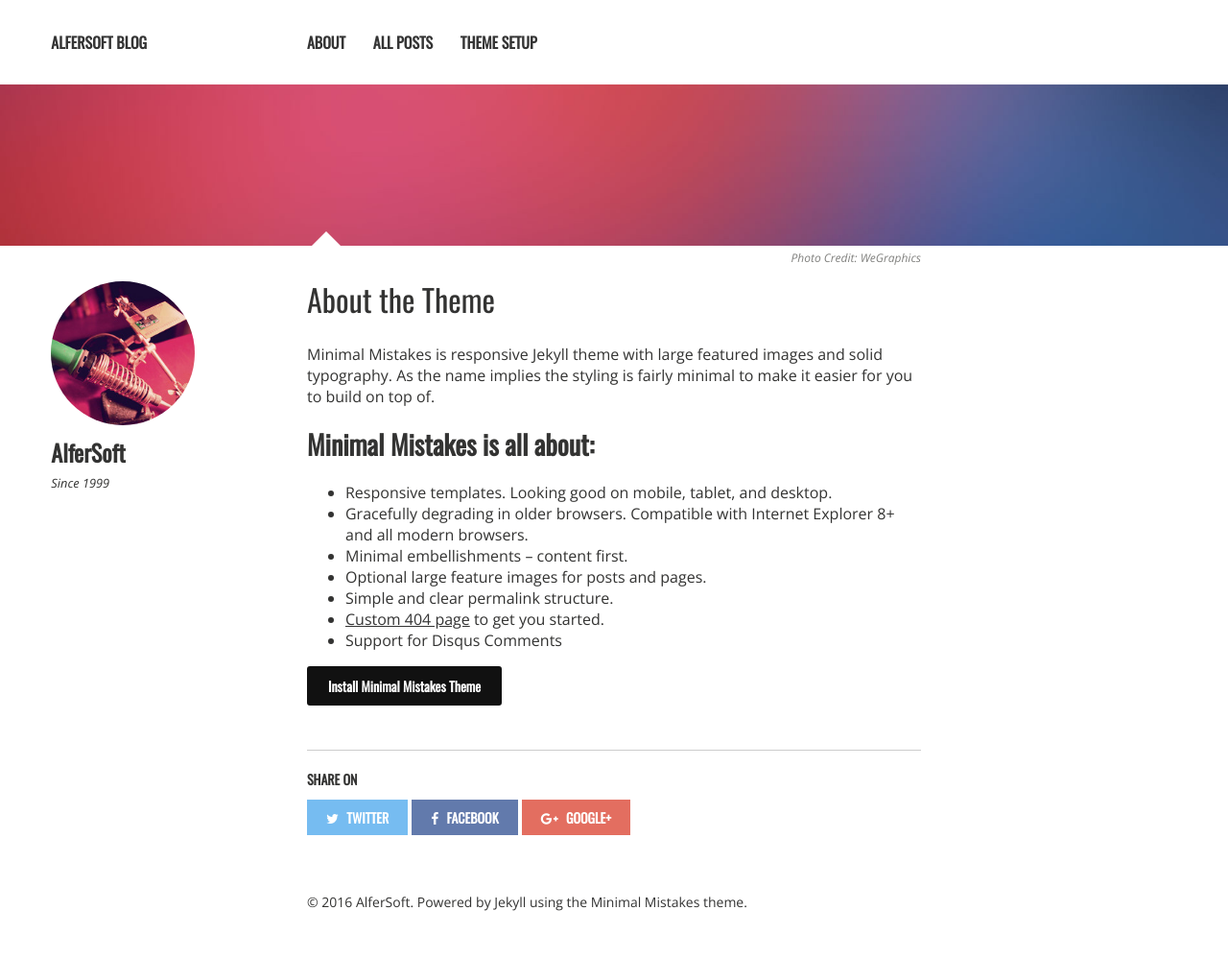
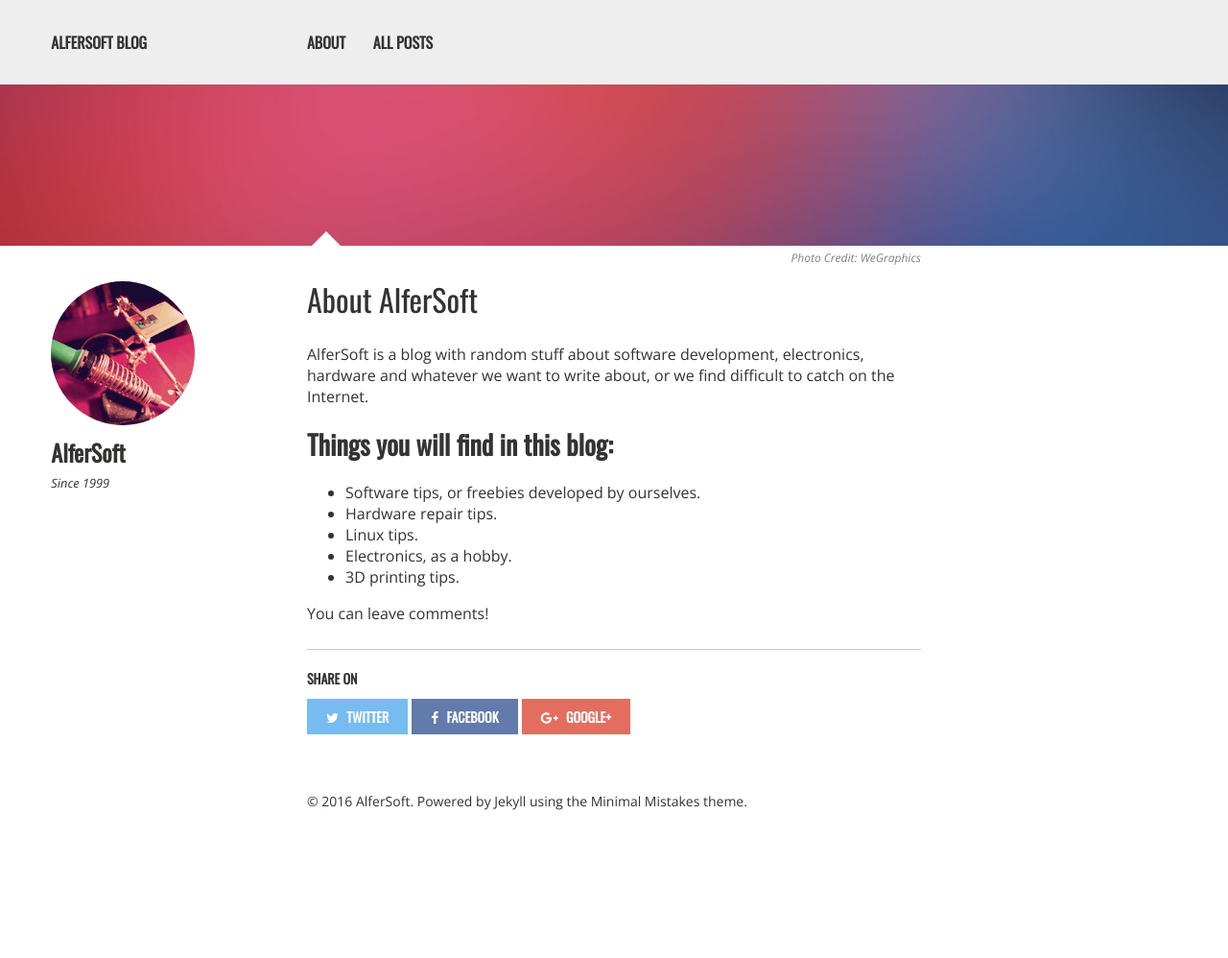
Before and after one commit to fvicente/alfersoft.com.ar, a Jekyll site: the page built from about/index.md, in a window 1280 px wide. Shown: the whole page at 96% size. Built offline with Jekyll 4.4.1, drawn with Linux system fonts in a browser that asks for light colours; nearby versions of some CDN libraries; comment, search, counter and statistics services are not loaded; after the commit the page ends 900 px from its top, so only the background shows below that.

Commit message:
Customizing site

```diff
--- a/_data/authors.yml
+++ b/_data/authors.yml
@@ -1,6 +1,6 @@
 # Authors
 
-avicente:
+alf:
   name: Alf
   web: http://www.alfersoft.com.ar/blog
   email: avicente@gmail.com
--- a/_data/navigation.yml
+++ b/_data/navigation.yml
@@ -6,5 +6,5 @@
 - title: All Posts
   url: /posts/
 
-- title: Theme Setup
-  url: /theme-setup/
+# - title: Theme Setup
+#   url: /theme-setup/
--- a/_sass/page.scss
+++ b/_sass/page.scss
@@ -19,6 +19,7 @@ body {
 	font-weight: 700;
 	text-transform: uppercase;
 	@include clearfix;
+	background-color: #eee;
 }
 
 /* Site name */
--- a/about/index.md
+++ b/about/index.md
@@ -1,8 +1,8 @@
 ---
 layout: page
-title: About the Theme
-tags: [about, Jekyll, theme, responsive]
-modified: 2014-08-08T20:53:07.573882-04:00
+title: About AlferSoft
+tags: [about, AlferSoft, software, electronics, hobby]
+modified: 2016-02-17T00:00:00.000000-03:00
 comments: true
 image:
   feature: sample-image-2.jpg
@@ -10,16 +10,14 @@ image:
   creditlink: http://wegraphics.net/downloads/free-ultimate-blurred-background-pack/
 ---
 
-Minimal Mistakes is responsive Jekyll theme with large featured images and solid typography. As the name implies the styling is fairly minimal to make it easier for you to build on top of.
+AlferSoft is a blog with random stuff about software development, electronics, hardware and whatever we want to write about, or we find difficult to catch on the Internet.
 
-## Minimal Mistakes is all about:
+## Things you will find in this blog:
 
-* Responsive templates. Looking good on mobile, tablet, and desktop.
-* Gracefully degrading in older browsers. Compatible with Internet Explorer 8+ and all modern browsers.
-* Minimal embellishments -- content first.
-* Optional large feature images for posts and pages.
-* Simple and clear permalink structure.
-* [Custom 404 page](http://mmistakes.github.io/minimal-mistakes/404.html) to get you started.
-* Support for Disqus Comments
+* Software tips, or freebies developed by ourselves.
+* Hardware repair tips.
+* Linux tips.
+* Electronics, as a hobby.
+* 3D printing tips.
 
-<a markdown="0" href="{{ site.url }}/theme-setup" class="btn">Install Minimal Mistakes Theme</a>
+You can leave comments!
```
Also changed, not shown: README.md.
